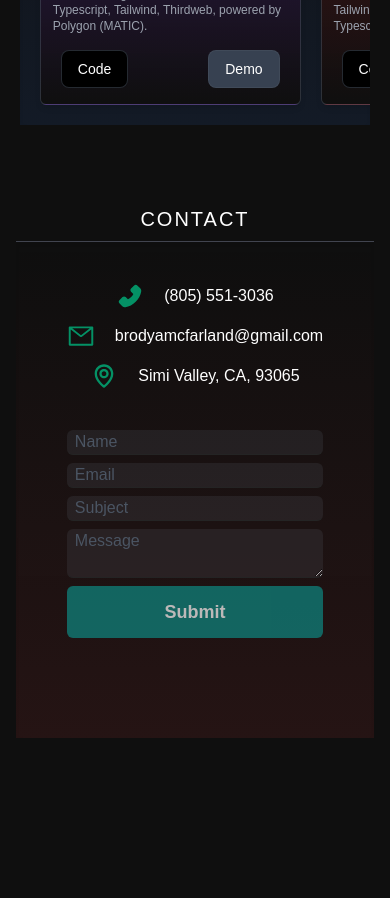
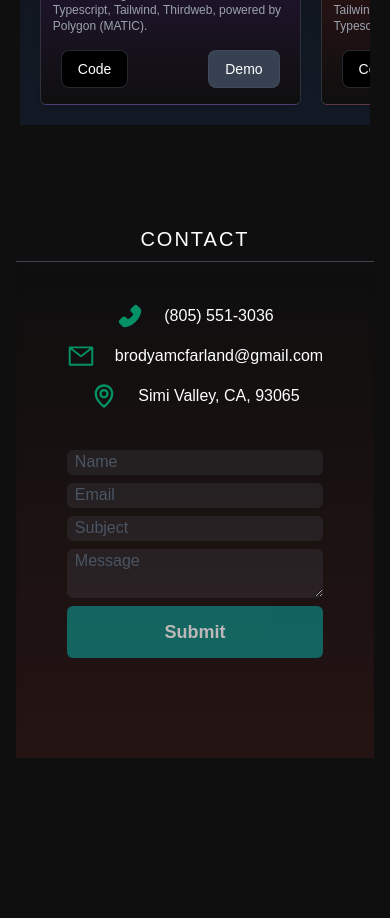
Before and after one commit to brodyamcfarland/WebsiteV3, a Next.js app: page / in a window 390 px wide. Shown: the part 1340-2258 px from the top of the page. Built offline with nearby package versions, Linux system fonts and the light colour scheme; what prettier-plugin-tailwindcss would draw is missing.

Commit message:
UI fix for mobile

```diff
--- a/src/components/Contact.tsx
+++ b/src/components/Contact.tsx
@@ -32,7 +32,7 @@ const Contact = () => {
     };
 
     return (
-        <div className="mx-4 pb-20" id="contact">
+        <div className="mx-4 pb-20 pt-5" id="contact">
             <h1 className="z-30 mt-20 select-none text-center text-xl uppercase tracking-widest">
                 CONTACT
             </h1>
```
